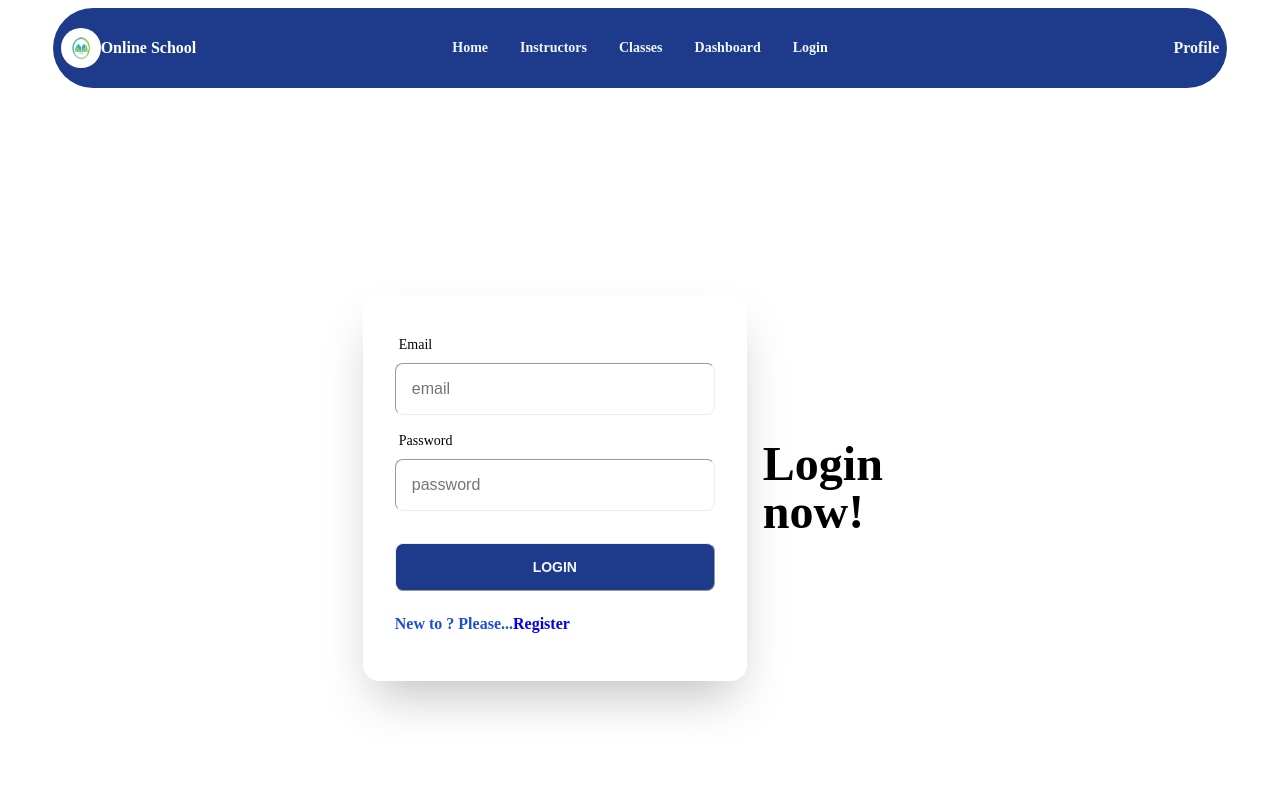
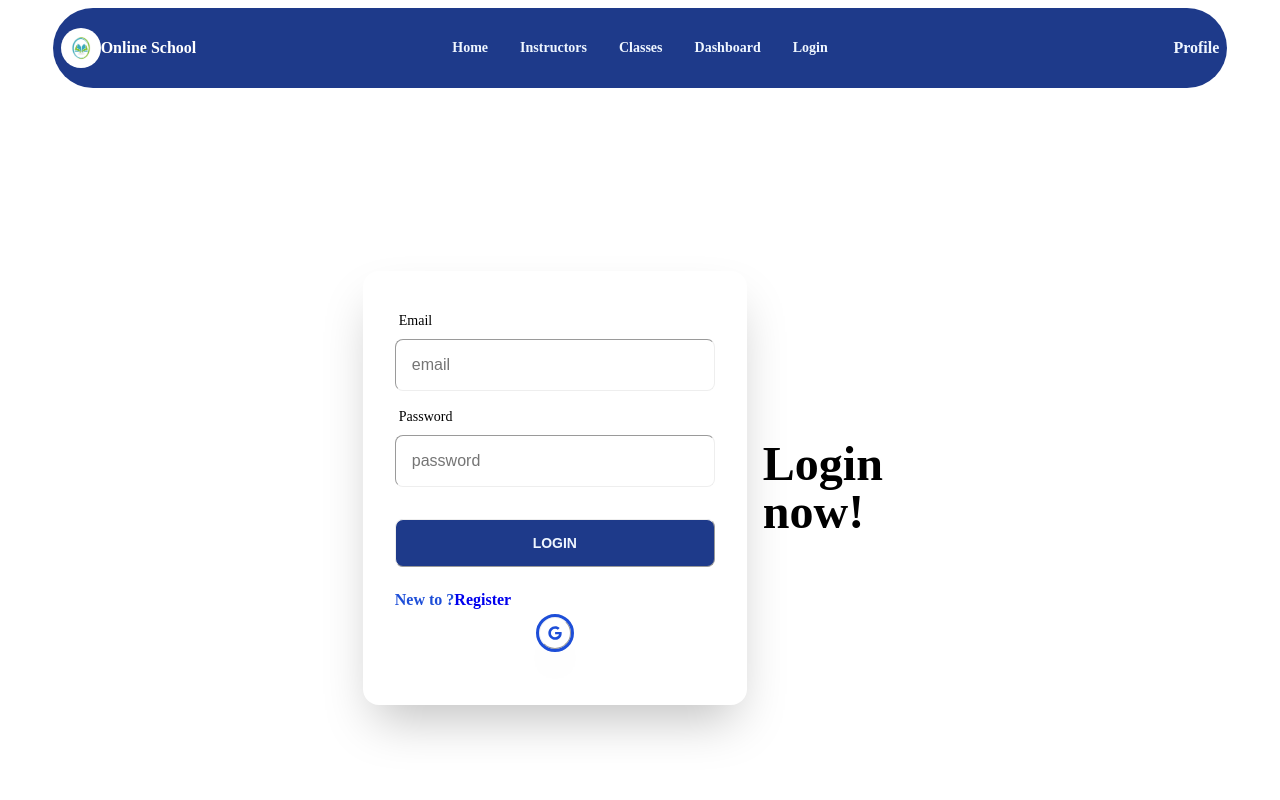
Before and after one commit to mahfuzctg/Online-School-Client, a React (Vite) app: page /login in a window 1280 px wide. Shown: the top 800 px of the page. Built offline with nearby package versions, Linux system fonts and the light colour scheme; no server answers.

Commit message:
added social login

```diff
--- a/package.json
+++ b/package.json
@@ -11,6 +11,7 @@
   },
   "dependencies": {
     "@egjs/flicking": "^4.10.7",
+    "@heroicons/react": "^2.0.18",
     "firebase": "^9.22.1",
     "localforage": "^1.10.0",
     "match-sorter": "^6.3.1",
@@ -18,6 +19,7 @@
     "react-dom": "^18.2.0",
     "react-helmet-async": "^1.3.0",
     "react-hook-form": "^7.44.3",
+    "react-icons": "^4.9.0",
     "react-responsive-carousel": "^3.2.23",
     "react-router-dom": "^6.12.0",
     "sort-by": "^1.2.0"
--- a/src/Components/Pages/Login/Login.jsx
+++ b/src/Components/Pages/Login/Login.jsx
@@ -1,6 +1,7 @@
 import React from "react";
 import { Helmet } from "react-helmet-async";
 import { Link } from "react-router-dom";
+import SocialLogin from "../SocialLogin/SocialLogin";
 
 const Login = () => {
   return (
@@ -40,11 +41,12 @@ const Login = () => {
                   Login
                 </button>
               </div>
-              <p className="font-bold text-blue-700 gap-2">
-                New to ? Please...
+              <p className="font-bold text-blue-700">
+                New to ?
                 <Link to="/register" className="no-underline font-bold">
                   Register
                 </Link>
+                <SocialLogin></SocialLogin>
               </p>
             </div>
           </div>
--- /dev/null
+++ b/src/Components/Pages/SocialLogin/SocialLogin.jsx
@@ -0,0 +1,13 @@
+import React from "react";
+import { FaGoogle } from "react-icons/fa";
+const SocialLogin = () => {
+  return (
+    <div className="text-center">
+      <button className="btn btn-sm btn-circle shadow-2xl outline my-2 ">
+        <FaGoogle></FaGoogle>
+      </button>
+    </div>
+  );
+};
+
+export default SocialLogin;
--- a/src/Components/Shared/Navbar/Navbar.jsx
+++ b/src/Components/Shared/Navbar/Navbar.jsx
@@ -23,7 +23,9 @@ const Navbar = () => {
         <Link className="text-blue-50 no-underline"> Dashboard </Link>
       </li>
       <li>
-        <Link className=" text-blue-50 no-underline">Login</Link>
+        <Link to="/login" className=" text-blue-50 no-underline">
+          Login
+        </Link>
       </li>
     </>
   );
--- a/src/Providers/AuthProviders.jsx
+++ b/src/Providers/AuthProviders.jsx
@@ -1,8 +1,27 @@
-import React, { createContext } from "react";
+import React, { createContext, useEffect, useState } from "react";
+import { getAuth, onAuthStateChanged } from "firebase/auth";
+import { app } from "../Firebase/Firebase";
+export const AuthContext = createContext(null);
+export const auth = getAuth(app);
+const AuthProviders = ({ children }) => {
+  const [user, setUser] = useState(null);
+  const [loading, setLoading] = useState(true);
+  //
+  useEffect(() => {
+    const unsubscribe = onAuthStateChanged(auth, (currentUser) => {
+      setUser(currentUser);
+      setLoading(false);
+    });
+    return () => {
+      return unsubscribe();
+    };
+  }, []);
 
-export const AuthContext = createContext(null);
-const authInfo = {};
-const AuthProviders = ({ children }) => {
+  //
+  const authInfo = {
+    user,
+    loading,
+  };
   return (
     <AuthContext.Provider value={authInfo}>{children}</AuthContext.Provider>
   );
--- a/src/main.jsx
+++ b/src/main.jsx
@@ -5,13 +5,17 @@ import "./index.css";
 import { RouterProvider } from "react-router-dom";
 import { router } from "./Components/Routes/Routes.jsx";
 import { HelmetProvider } from "react-helmet-async";
+import AuthProviders from "./Providers/AuthProviders";
+import Classes from "./Components/Pages/Clasess/Classes";
 
 ReactDOM.createRoot(document.getElementById("root")).render(
-  <React.StrictMode>
-    <HelmetProvider>
-      <>
-        <RouterProvider router={router} />
-      </>
-    </HelmetProvider>
-  </React.StrictMode>
+  <>
+    <AuthProviders>
+      <HelmetProvider>
+        <>
+          <RouterProvider router={router} />
+        </>
+      </HelmetProvider>
+    </AuthProviders>
+  </>
 );
```
Also changed, not shown: 1 other file (tests, documents, lock files or other folders).
